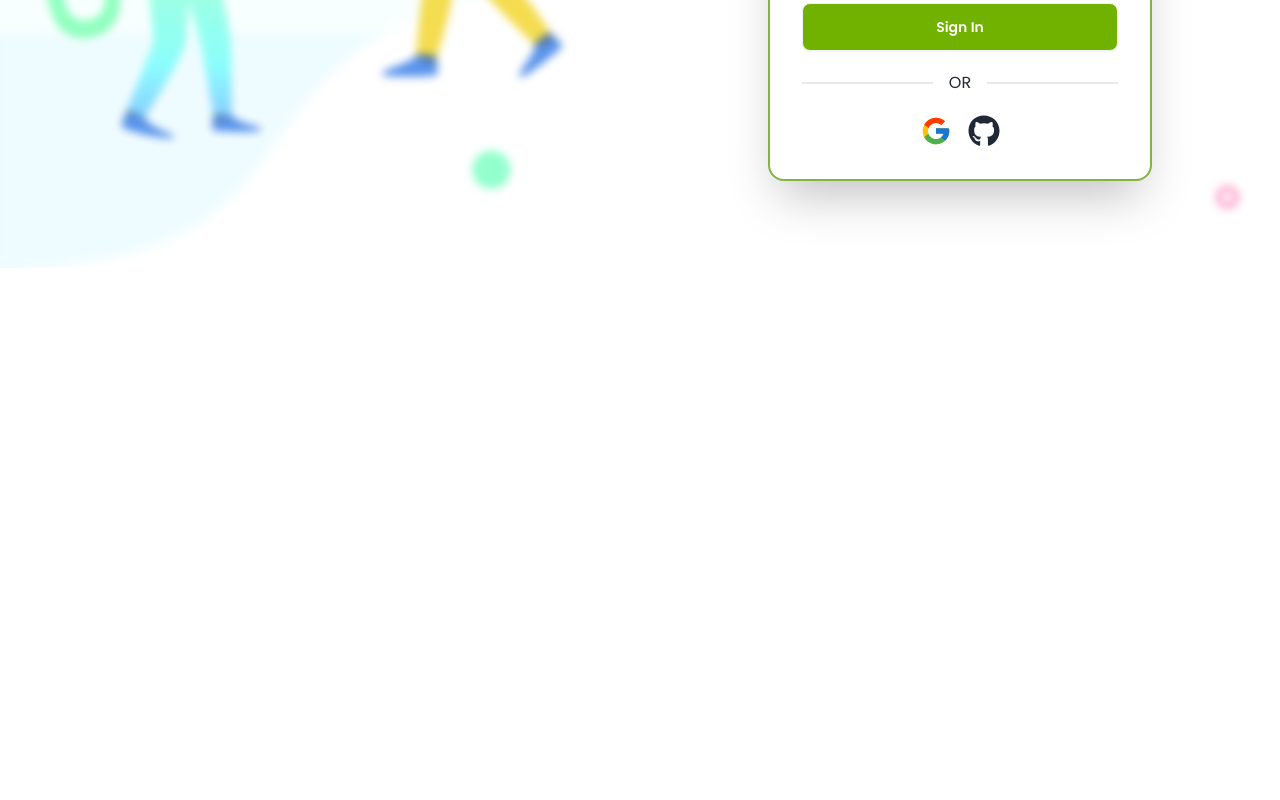
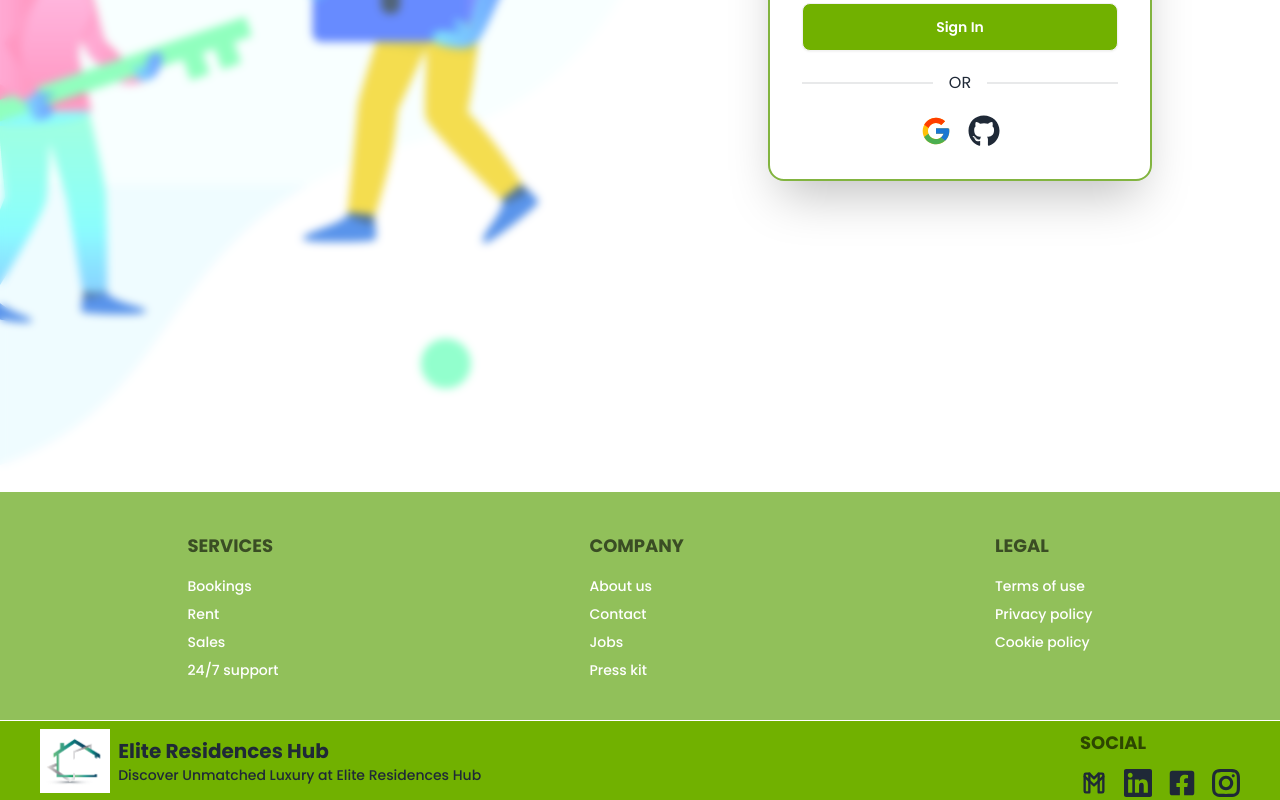
Before and after one commit to Team-Bro-buggers-C211010/Elite-Residences-Hub, a React (Vite) app: page /signin in a window 1280 px wide. Shown: the part 532-1332 px from the top of the page. Before the commit the page ends 867 px from the top, so only its background shows below. Built offline with nearby package versions, Linux system fonts and the light colour scheme; no server answers.

Commit message:
AOS Implemented in the Project

```diff
--- a/package.json
+++ b/package.json
@@ -10,6 +10,7 @@
     "preview": "vite preview"
   },
   "dependencies": {
+    "aos": "^3.0.0-beta.6",
     "firebase": "^10.11.0",
     "leaflet": "^1.9.4",
     "localforage": "^1.10.0",
--- a/src/Pages/SignIn/SignIn.jsx
+++ b/src/Pages/SignIn/SignIn.jsx
@@ -1,12 +1,21 @@
-import React, { useContext } from 'react';
+import React, { useContext, useState } from 'react';
 import loginBG from "../../images/loginBG.png";
 import { Link, NavLink, useNavigate } from 'react-router-dom';
 import { AuthContext } from '../../Providers/AuthProvider';
 import { FaGithub } from "react-icons/fa";
 import { FcGoogle } from "react-icons/fc";
+import { LuEye } from "react-icons/lu";
+import { LuEyeOff } from "react-icons/lu";
+import AOS from 'aos';
+import 'aos/dist/aos.css';
+import { useEffect } from "react";
 
 const SignIn = () => {
+    useEffect(() => {
+        AOS.init();
+    }, [])
     const naviGate = useNavigate();
+    const [eyeCheck, setEyeCheck] = useState(false);
     const { user, setUser, signInUser, signInWithGoogle, signInWithGithub } = useContext(AuthContext);
     console.log(user);
     const handleSignIn = e => {
@@ -61,14 +70,14 @@ const SignIn = () => {
             })
     }
     return (
-        <div className="relative top-[67px] bg-cover flex items-center bg-center bg-no-repeat md:h-[calc(100%-67px)] lg:h-[calc(100vh-67px)] w-full" style={{ backgroundImage: `url(${loginBG})` }}>
+        <div className="relative top-[67px] bg-cover mb-[67px] flex items-center bg-center bg-no-repeat md:h-[calc(100%-67px)] lg:h-[calc(1024px-67px)] w-full" style={{ backgroundImage: `url(${loginBG})` }}>
             <div className='px-2 md:px-0 backdrop-blur-sm bg-white/30 w-full h-full'><div className="container mx-auto hero rounded-2xl md:h-[800px] ">
                 <div className="hero-content flex-col lg:flex-row">
-                    <div className="text-center md:w-1/2 lg:text-left">
+                    <div className="text-center md:w-1/2 lg:text-left" data-aos="zoom-in-right" data-aos-duration="1500">
                         <h1 className="text-4xl md:text-5xl font-bold text-[#71b100]">SignIn now!</h1>
                         <p className="py-6 text-sm md:text-base">Provident cupiditate voluptatem et in. Quaerat fugiat ut assumenda excepturi exercitationem quasi. In deleniti eaque aut repudiandae et a id nisi.</p>
                     </div>
-                    <div className="card shrink-0 w-full max-w-sm shadow-2xl bg-base-100 border-2 border-[#82b440]">
+                    <div className="card shrink-0 w-full max-w-sm shadow-2xl bg-base-100 border-2 border-[#82b440]" data-aos="zoom-in-left" data-aos-duration="2000">
                         <form onSubmit={handleSignIn} className="card-body">
                             <div className="form-control text-sm md:text-base">
                                 <label className="label">
@@ -80,7 +89,8 @@ const SignIn = () => {
                                 <label className="label">
                                     <span className="label-text">Password</span>
                                 </label>
-                                <input type="password" name="password" placeholder="Password" className="input input-bordered text-sm md:text-base" required />
+                                <input type={eyeCheck ? "text" : "password"} name="password" placeholder="Password" className="input text-sm md:text-base input-bordered" required />
+                                <Link className="absolute right-14 bottom-[283px]  md:bottom-[293px]" onClick={() => setEyeCheck(!eyeCheck)}> {eyeCheck ? <LuEyeOff className="w-5 h-5" /> : <LuEye className="w-5 h-5" />} </Link>
                                 <label className="label">
                                     <a href="#" className="label-text-alt link link-hover text-sm md:text-base">Forgot password?</a>
                                 </label>
--- a/src/PrivateRoute/PrivateRoute.jsx
+++ b/src/PrivateRoute/PrivateRoute.jsx
@@ -4,7 +4,7 @@ import { AuthContext } from "../Providers/AuthProvider";
 const PrivateRoute = ({ children }) => {
     const { user, loading } = useContext(AuthContext);
     if (loading) {
-        return <span className="loading loading-bars loading-lg"></span>
+        return <div className="relative top-[67px] flex justify-center items-center"><span className="text-[#71b100] loading loading-bars loading-lg min-h-screen"></span></div>;
     }
     if (user) {
         return children;
--- a/src/Root/Root.jsx
+++ b/src/Root/Root.jsx
@@ -1,14 +1,16 @@
 import { Outlet } from "react-router-dom";
 import Navbar from "../components/Navbar/Navbar";
+import Footer from "../components/Footer/Footer";
 const Root = () => {
     return (
         <div className="font-poppins">
             <div className="shadow-lg">
                 <Navbar className=""></Navbar>
             </div>
-            <div className="">
+            <div className="mb-8">
                 <Outlet></Outlet>
             </div>
+            <Footer></Footer>
         </div>
     );
 };
--- a/src/components/Banner/Banner.jsx
+++ b/src/components/Banner/Banner.jsx
@@ -1,16 +1,22 @@
-import React, { useRef, useState } from 'react';
+import React, { useEffect, useRef, useState } from 'react';
 // Import Swiper React components
 import { Swiper, SwiperSlide } from 'swiper/react';
 // Import Swiper styles
 import 'swiper/css';
 import 'swiper/css/pagination';
 import 'swiper/css/navigation';
+import AOS from 'aos';
+import 'aos/dist/aos.css';
 
 // import required modules
 import { Autoplay, Pagination, Navigation } from 'swiper/modules';
 export default function Banner() {
+  useEffect(() => {
+    AOS.init();
+  }, [])
   return (
-      <>
+    <div data-aos="zoom-out-up"
+      data-aos-duration="1500">
       <Swiper
         style={{
           '--swiper-navigation-color': '#fff',
@@ -29,12 +35,11 @@ export default function Banner() {
         modules={[Autoplay, Pagination, Navigation]}
         className="mySwiper z-10 absolute top-[66px]"
       >
-          <SwiperSlide><img className='md:w-full h-screen  md:h-[700px] object-cover object-center' src={"https://i.ibb.co/y0DbjN8/Home-Mansion.jpg"} alt="" /></SwiperSlide>
         <SwiperSlide><img className='md:w-full h-screen md:h-[700px] object-cover object-center' src={"https://i.ibb.co/yPDsFWB/Home-Penthouse.jpg"} alt="" /></SwiperSlide>
         <SwiperSlide><img className='md:w-full h-screen md:h-[700px] object-cover object-center' src={"https://i.ibb.co/Stss6cC/Home-Resorts.jpg"} alt="" /></SwiperSlide>
         <SwiperSlide><img className='md:w-full h-screen md:h-[700px] object-cover object-center' src={"https://i.ibb.co/XZX5j2k/Home-Vila.jpg"} alt="" /></SwiperSlide>
         <SwiperSlide><img className='md:w-full h-screen md:h-[700px] object-cover object-center' src={"https://i.ibb.co/sspzBcQ/Home-Beach.jpg"} alt="" /></SwiperSlide>
       </Swiper>
-      </>
+    </div>
   );
 }
--- a/src/components/EstateCard/EstateCard.jsx
+++ b/src/components/EstateCard/EstateCard.jsx
@@ -3,9 +3,16 @@ import { MdOutlineLocationOn } from "react-icons/md";
 import { MdOutlineHouse } from "react-icons/md";
 import { IoPricetagsOutline } from "react-icons/io5";
 import { Link } from "react-router-dom";
+import AOS from 'aos';
+import 'aos/dist/aos.css';
+import { useEffect } from "react";
 const EstateCard = ({estate}) => {
+    useEffect(() => {
+        AOS.init();
+    }, [])
     return (
-        <div className="card lg:card-side bg-base-100 shadow-xl">
+        <div className="card lg:card-side bg-base-100 shadow-xl" data-aos="fade-up" data-aos-offset="150"
+        data-aos-easing="ease-in-sine">
             <figure className="lg:w-1/2 relative"><img src={estate.image} className="h-full object-cover" alt="Album" />
                 <div className="bg-[#8cbd52] w-24 h-10 absolute flex justify-center items-center p-3 rounded-full rounded-l-none left-0"><p className="text-white text-lg font-medium">{estate.status}</p></div>
             </figure>
--- /dev/null
+++ b/src/components/Footer/Footer.jsx
@@ -0,0 +1,51 @@
+import mainLogo from "../../images/Main-Logo.png";
+import { FaFacebookSquare } from "react-icons/fa";
+import { GrInstagram } from "react-icons/gr";
+import { TbBrandGmail } from "react-icons/tb";
+import { SiLinkedin } from "react-icons/si";
+import { Link } from "react-router-dom";
+const Footer = () => {
+    return (
+        <div>
+            <footer className="footer p-10 backdrop-blur-sm bg-[#8cbd52]/95 text-base-content justify-around">
+                <nav className="text-white font-medium">
+                    <h6 className="footer-title text-black text-lg font-bold">Services</h6>
+                    <a className="link link-hover">Bookings</a>
+                    <a className="link link-hover">Rent</a>
+                    <a className="link link-hover">Sales</a>
+                    <a className="link link-hover">24/7 support</a>
+                </nav>
+                <nav className="text-white font-medium">
+                    <h6 className="footer-title text-black text-lg font-bold">Company</h6>
+                    <a className="link link-hover">About us</a>
+                    <a className="link link-hover">Contact</a>
+                    <a className="link link-hover">Jobs</a>
+                    <a className="link link-hover">Press kit</a>
+                </nav>
+                <nav className="text-white font-medium">
+                    <h6 className="footer-title text-black text-lg font-bold">Legal</h6>
+                    <a className="link link-hover">Terms of use</a>
+                    <a className="link link-hover">Privacy policy</a>
+                    <a className="link link-hover">Cookie policy</a>
+                </nav>
+            </footer>
+            <footer className="footer md:h-20 px-5 md:px-10 py-2 border-t bg-[#71b100] text-base-content border-[white]">
+                <aside className="items-center grid-flow-col">
+                    <img className="h-16 backdrop-blur-sm bg-white" src={mainLogo}></img>
+                    <p className="font-medium"><span className="text-lg md:text-xl font-bold">Elite Residences Hub</span><br />Discover Unmatched Luxury at Elite Residences Hub</p>
+                </aside>
+                <nav className="gap-1 md:place-self-center md:justify-self-end">
+                    <h6 className="footer-title text-black text-lg font-bold">Social</h6>
+                    <div className="grid grid-flow-col gap-4 items-center">
+                        <Link><TbBrandGmail className="h-7 w-7 hover:text-white" /></Link>
+                        <Link><SiLinkedin className="h-7 w-7 hover:text-white" /></Link>
+                        <Link><FaFacebookSquare className="h-7 w-7 hover:text-white" /></Link>
+                        <Link><GrInstagram className="h-7 w-7 hover:text-white" /></Link>
+                    </div>
+                </nav>
+            </footer>
+        </div>
+    );
+};
+
+export default Footer;
```
Also changed, not shown: src/Pages/Estate/Estate.jsx (+9 -4 lines), src/Pages/EstateDetails/EstateDetails.jsx (+24 -12 lines), src/Pages/Register/Register.jsx (+15 -8 lines), src/Pages/UpdateProfile/UpdateProfile.jsx (+12 -8 lines), 1 other file (tests, documents, lock files or other folders). Lines whose indentation alone changed are shown as unchanged.
